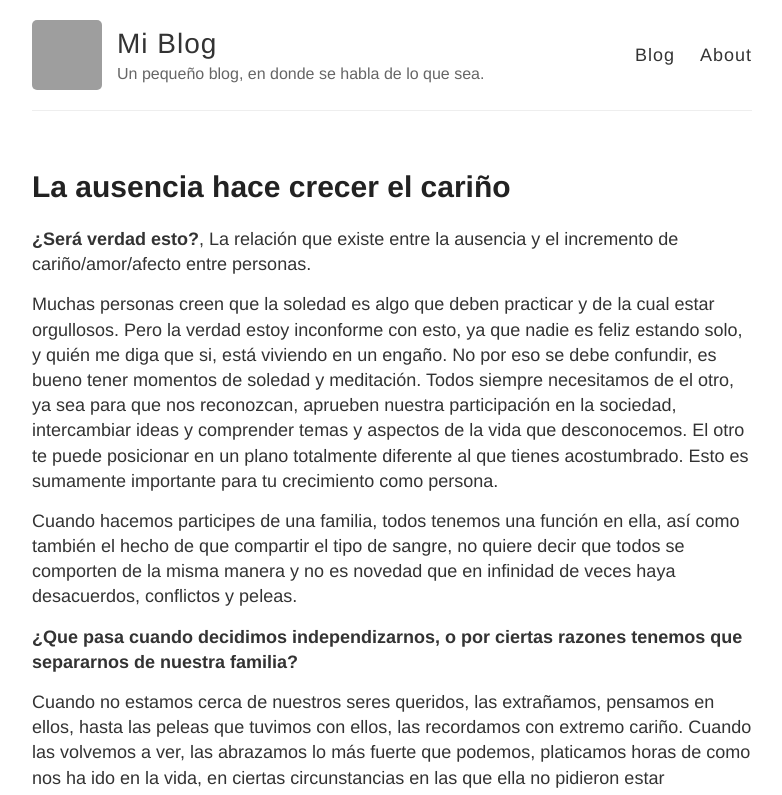
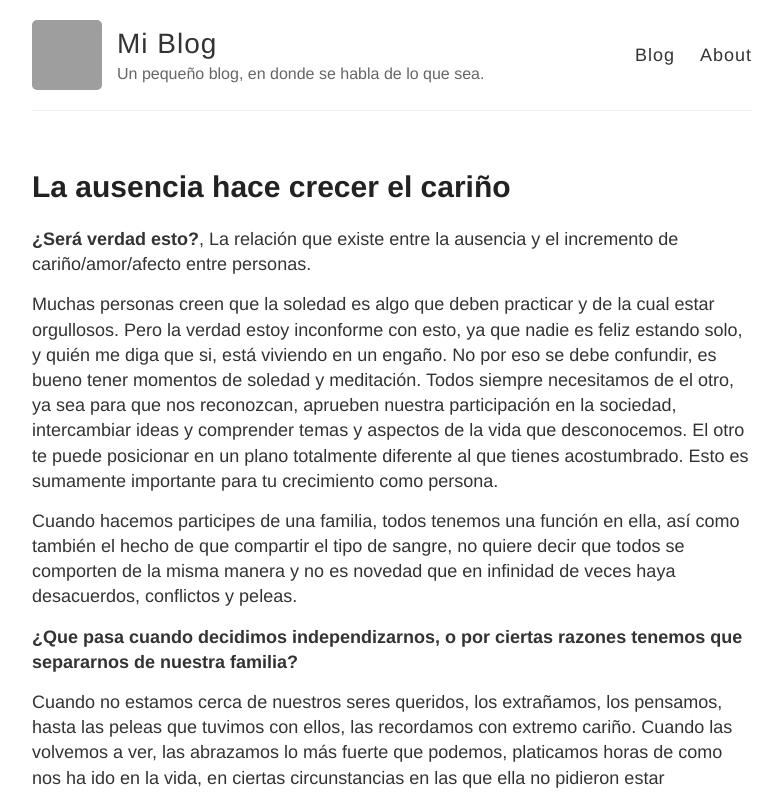
Before and after one commit to markconfig/blog-Jkyll, a Jekyll site: the page built from _posts/2021-8-17-la-ausencia-hace-crecer-el-cariño.md, in a window 1280 px wide. Shown: the top 795 px of the page, without its empty margins (248-1030 px from the left). Built offline with Jekyll 4.4.1, drawn with Linux system fonts in a browser that asks for light colours; some of the changed text lies outside the part shown; grey boxes are pictures that could not be loaded.

Commit message:
Update 2021-8-17-la-ausencia-hace-crecer-el-cariño.md

```diff
--- a/_posts/2021-8-17-la-ausencia-hace-crecer-el-cariño.md
+++ b/_posts/2021-8-17-la-ausencia-hace-crecer-el-cariño.md
@@ -11,7 +11,7 @@ Cuando hacemos participes de una familia, todos tenemos una función en ella, as
 
 **¿Que pasa cuando decidimos independizarnos, o por ciertas razones tenemos que separarnos de nuestra familia?**
 
-Cuando no estamos cerca de nuestros seres queridos, las extrañamos, pensamos en ellos, hasta  las peleas que tuvimos con ellos, las recordamos con extremo cariño. Cuando las volvemos a ver, las abrazamos lo más fuerte que podemos, platicamos horas de como nos ha ido en la vida, en ciertas circunstancias en las que ella no pidieron estar presentes.
+Cuando no estamos cerca de nuestros seres queridos, los extrañamos, los pensamos, hasta  las peleas que tuvimos con ellos, las recordamos con extremo cariño. Cuando las volvemos a ver, las abrazamos lo más fuerte que podemos, platicamos horas de como nos ha ido en la vida, en ciertas circunstancias en las que ella no pidieron estar presentes.
 
 ![Soledad]({{ site.baseurl }}/images/soledad.jpg)
 
```
